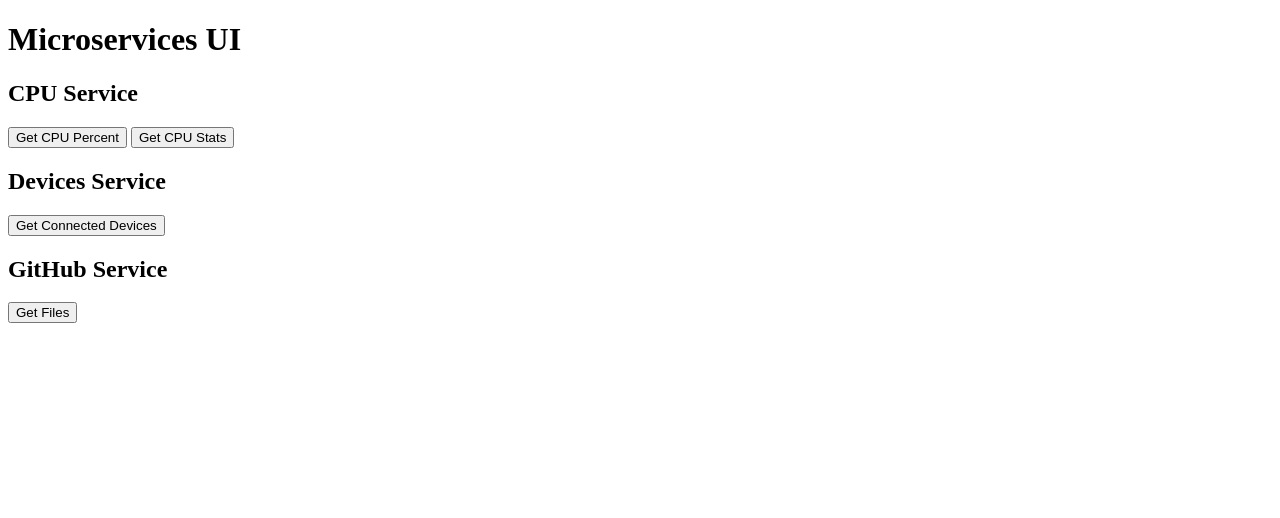
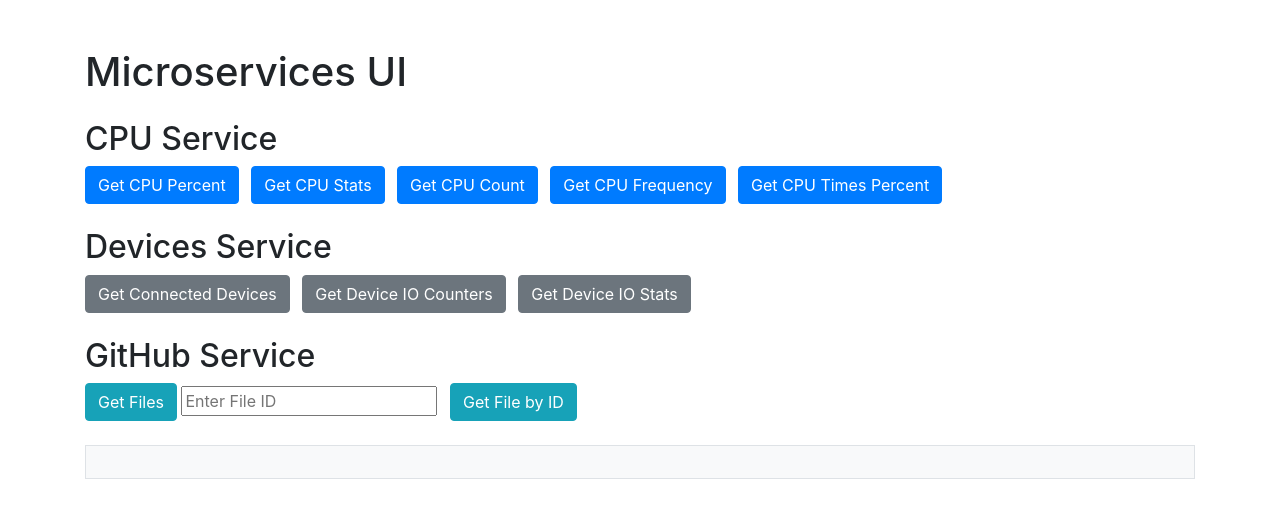
Before and after one commit to snatarajan8/gpt4-is-a-software-engineer, a Flask app: template service-aggregator/templates/index.html in a window 1280 px wide. Shown: the top 518 px of the page. Run offline with Flask 3, Linux system fonts and the light colour scheme; the template is opened without the code that fills it, so the values that code supplies are empty; some libraries are stand-ins or nearby versions.

Commit message:
Better UI

```diff
--- a/service-aggregator/templates/index.html
+++ b/service-aggregator/templates/index.html
@@ -1,28 +1,44 @@
 <!DOCTYPE html>
 <html lang="en">
+
 <head>
     <meta charset="UTF-8">
     <meta name="viewport" content="width=device-width, initial-scale=1.0">
     <title>Microservices UI</title>
+    <link href="https://maxcdn.bootstrapcdn.com/bootstrap/4.5.2/css/bootstrap.min.css" rel="stylesheet">
     <script src="https://code.jquery.com/jquery-3.6.0.min.js"></script>
 </head>
+
 <body>
-    <h1>Microservices UI</h1>
 
+<div class="container mt-5">
+    <h1 class="mb-4">Microservices UI</h1>
+
+    <div class="mb-4">
         <h2>CPU Service</h2>
-    <button onclick="fetchData('cpu', 'cpu_percent')">Get CPU Percent</button>
-    <button onclick="fetchData('cpu', 'cpu_stats')">Get CPU Stats</button>
-    <!-- Add other buttons for cpu service -->
+        <button class="btn btn-primary" onclick="fetchData('cpu', 'cpu_percent')">Get CPU Percent</button>
+        <button class="btn btn-primary ml-2" onclick="fetchData('cpu', 'cpu_stats')">Get CPU Stats</button>
+        <button class="btn btn-primary ml-2" onclick="fetchData('cpu', 'cpu_count')">Get CPU Count</button>
+        <button class="btn btn-primary ml-2" onclick="fetchData('cpu', 'cpu_freq')">Get CPU Frequency</button>
+        <button class="btn btn-primary ml-2" onclick="fetchData('cpu', 'cpu_times_percent')">Get CPU Times Percent</button>
+    </div>
 
+    <div class="mb-4">
         <h2>Devices Service</h2>
-    <button onclick="fetchData('devices', 'connected_devices')">Get Connected Devices</button>
-    <!-- Add other buttons for devices service -->
+        <button class="btn btn-secondary" onclick="fetchData('devices', 'connected_devices')">Get Connected Devices</button>
+        <button class="btn btn-secondary ml-2" onclick="fetchData('devices', 'device_io_counters')">Get Device IO Counters</button>
+        <button class="btn btn-secondary ml-2" onclick="fetchData('devices', 'device_io_stats')">Get Device IO Stats</button>
+    </div>
 
+    <div class="mb-4">
         <h2>GitHub Service</h2>
-    <button onclick="fetchData('github', 'files')">Get Files</button>
-    <!-- Add other buttons for github service -->
+        <button class="btn btn-info" onclick="fetchData('github', 'files')">Get Files</button>
+        <input type="text" id="file_id" placeholder="Enter File ID" />
+        <button class="btn btn-info ml-2" onclick="fetchDataWithId('github', 'file')">Get File by ID</button>
+    </div>
 
-    <pre id="result"></pre>
+    <pre id="result" class="border bg-light p-3"></pre>
+</div>
 
 <script>
     function fetchData(service, endpoint) {
@@ -30,6 +46,15 @@
             $("#result").text(JSON.stringify(data, null, 4));
         });
     }
+
+    function fetchDataWithId(service, endpoint) {
+        let id = $("#file_id").val();
+        $.get(`/fetch/${service}/${endpoint}/${id}`, function(data) {
+            $("#result").text(JSON.stringify(data, null, 4));
+        });
+    }
 </script>
+
 </body>
+
 </html>
```
Lines whose indentation alone changed are shown as unchanged.
